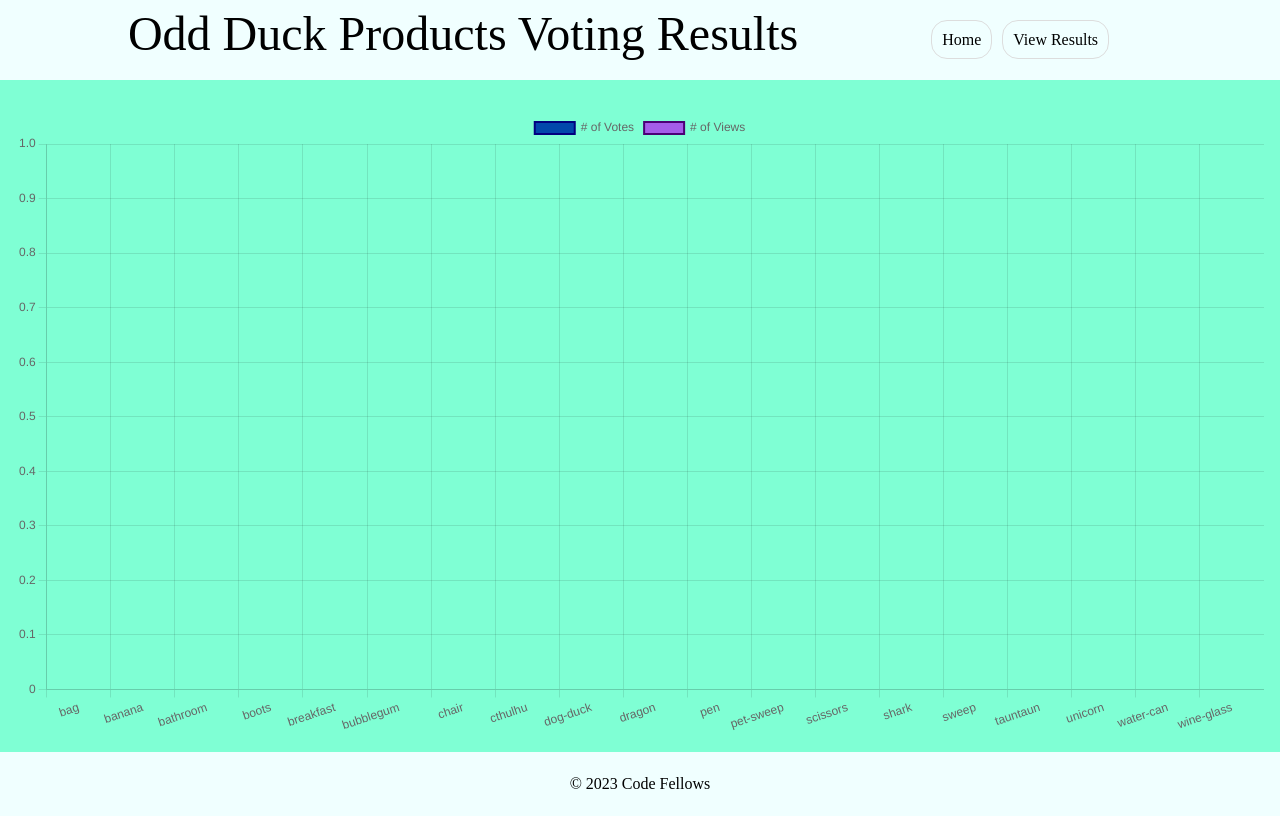
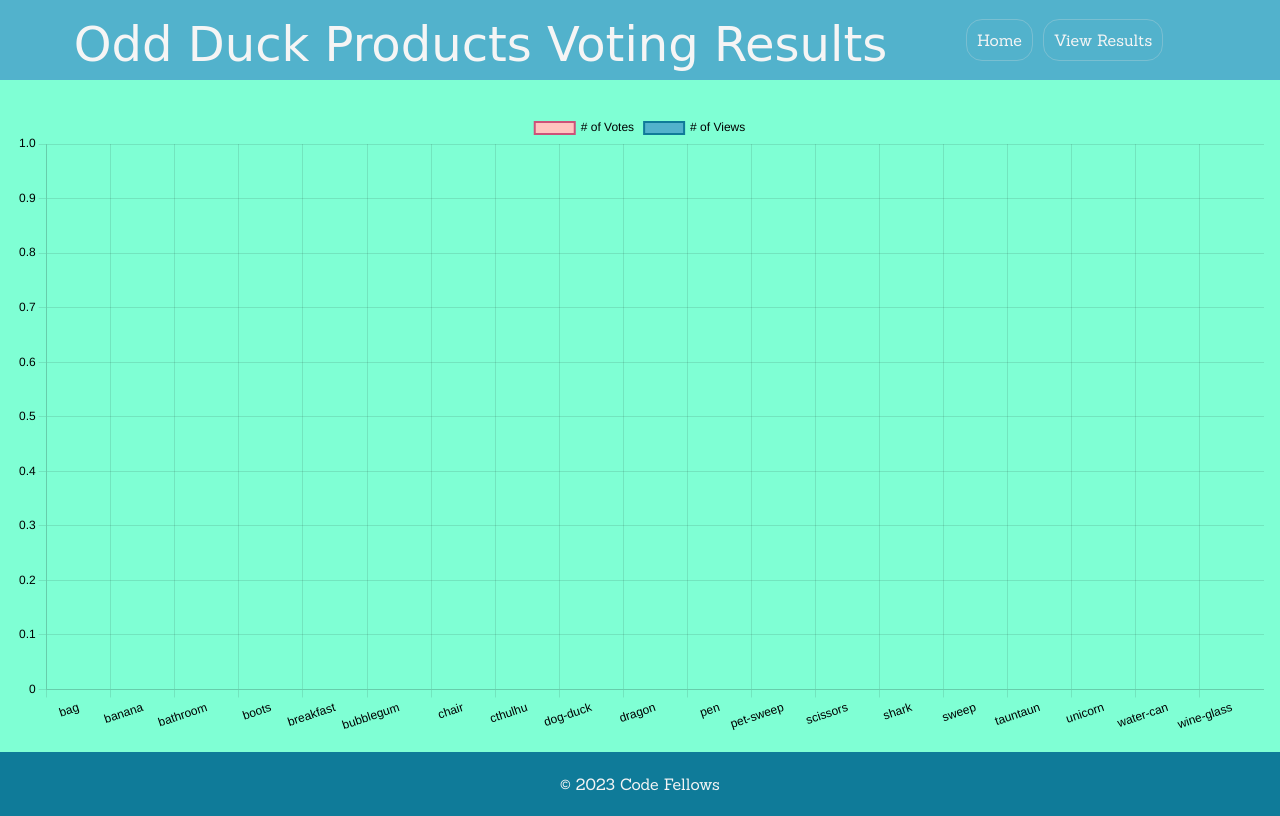
Before and after one commit to dlukerogers/lab-14, a plain HTML site: page chart.html in a window 1280 px wide. Drawn offline with nearby package versions, Linux system fonts and the light colour scheme; a web font is replaced by a local one.

Commit message:
make it spiffy

```diff
--- a/chart.html
+++ b/chart.html
@@ -4,6 +4,9 @@
   <meta charset="UTF-8">
   <meta http-equiv="X-UA-Compatible" content="IE=edge">
   <meta name="viewport" content="width=device-width, initial-scale=1.0">
+  <link rel="preconnect" href="https://fonts.googleapis.com">
+  <link rel="preconnect" href="https://fonts.gstatic.com" crossorigin>
+  <link href="https://fonts.googleapis.com/css2?family=Neucha&family=Sanchez&display=swap" rel="stylesheet">
   <link rel="stylesheet" href="css/reset.css">
   <link rel="stylesheet" href="css/style.css">
   <title>Odd Duck Products Voting Results</title>
--- a/css/style.css
+++ b/css/style.css
@@ -2,6 +2,10 @@
 
 * {
   box-sizing: border-box;
+}
+
+body {
+  color: whitesmoke;
 }
 
 header {
@@ -9,7 +13,7 @@ header {
   margin: auto;
   justify-content: space-evenly;
   height: 5rem;
-  background-color: azure;
+  background-color: #52B2CC;
 }
 
 nav {
@@ -28,21 +32,28 @@ nav ul {
 nav li {
   padding: 5px;
   margin: auto;
+  font-family: 'Sanchez', serif;
 }
+
 nav li a {
   text-decoration: none;
-  color: black;
+  color: whitesmoke;
   padding: 10px;
-  border: 1px solid #ddd;
+  border: 1px solid #dddddd47;
   border-radius: 1rem;
   transition: 1s;
 }
+
 nav li a:hover {
-  background-color:bisque;
+  background-color:#FFC3BF;
+  color: black;
 }
+
 h1 {
   padding: 10px;
+  padding-top: 20px;
   font-size: 3rem;
+  font-family: 'Neucha', cursive;
 }
 
 main {
@@ -54,12 +65,18 @@ main {
 img {
   width: 350px;
   height: 350px;
-  border: 1rem solid transparent
+  border: 1rem solid transparent;
+  transition: 0.5s;
 }
 
 img:hover {
-  border: 1rem solid blue;
+  border: 1rem solid #CC5279;
+  border-radius: 4px;
   cursor: pointer;
+}
+
+img:active {
+  transform: scale(0.7);
 }
 
 section {
@@ -75,7 +92,8 @@ footer {
   justify-content: center;
   height: 4rem;
   align-items: center;
-  background-color: azure;
+  background-color: #0F7B99;
+  font-family: 'Sanchez', serif;
 }
 
 #chart-section {
--- a/index.html
+++ b/index.html
@@ -4,6 +4,9 @@
   <meta charset="UTF-8">
   <meta http-equiv="X-UA-Compatible" content="IE=edge">
   <meta name="viewport" content="width=device-width, initial-scale=1.0">
+  <link rel="preconnect" href="https://fonts.googleapis.com">
+  <link rel="preconnect" href="https://fonts.gstatic.com" crossorigin>
+  <link href="https://fonts.googleapis.com/css2?family=Neucha&family=Sanchez&display=swap" rel="stylesheet">
   <link rel="stylesheet" href="css/reset.css">
   <link rel="stylesheet" href="css/style.css">
   <title>Odd Duck Product Voting</title>
--- a/js/chart.js
+++ b/js/chart.js
@@ -22,6 +22,7 @@ function renderChart() {
     numberVotes.push(dataObject[i].timesClicked);
     numberViews.push(dataObject[i].timesShown);
   }
+  Chart.defaults.color = "#000";
   new Chart(canvasElem, {
     type: 'bar',
     data: {
@@ -30,21 +31,32 @@ function renderChart() {
         label: '# of Votes',
         data: numberVotes,
         borderWidth: 2,
-        backgroundColor: '#0147AB',
-        borderColor: '#000080'
+        backgroundColor: '#FFC3BF',
+        borderColor: '#CC5279',
+        hoverBackgroundColor: '#CC5279'
       },
       {
         label: '# of Views',
         data: numberViews,
         borderWidth: 2,
-        backgroundColor: '#A45EE9',
-        borderColor: '#4B0076'
+        backgroundColor: '#52B2CC',
+        borderColor: '#0F7B99',
+        hoverBackgroundColor: '#0F7B99'
       }]
     },
     options: {
       scales: {
         y: {
-          beginAtZero: true
+          ticks: {
+            color: 'black',
+            beginAtZero: true
+          }
+        },
+        x: {
+          ticks: {
+            color: 'black',
+            beginAtZero: true
+          }
         }
       }
     }
```
